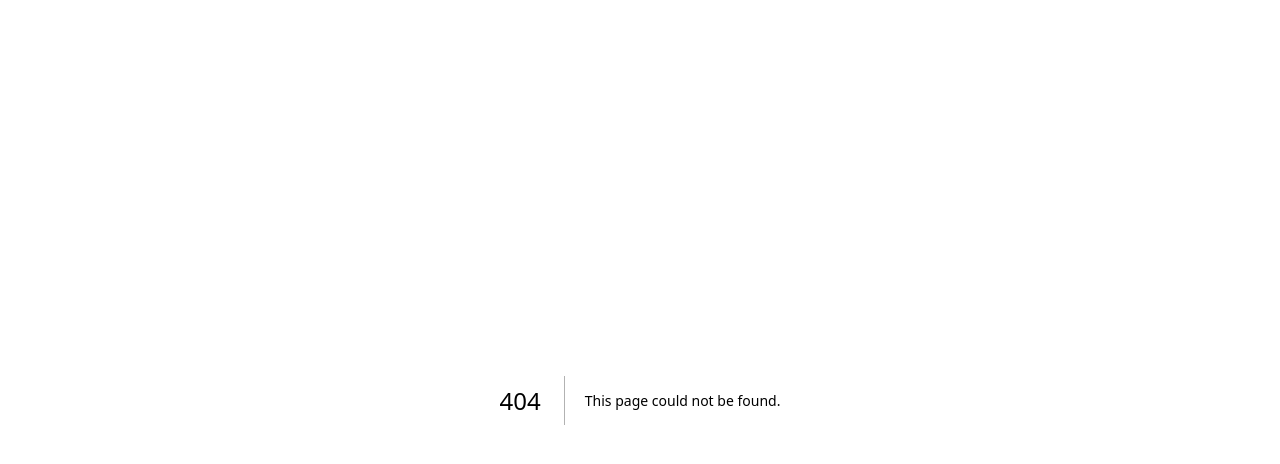
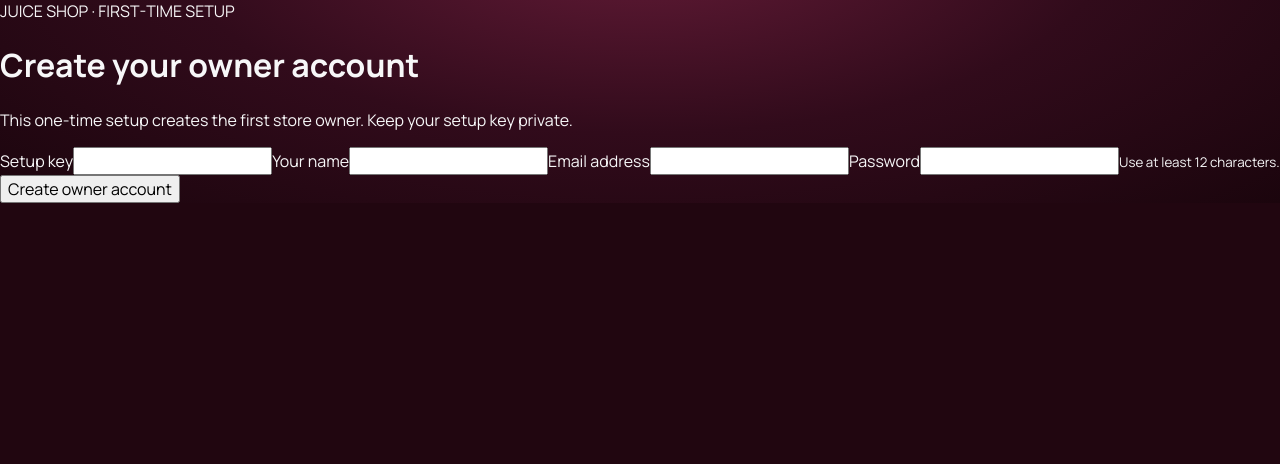
Before and after one commit to hasibhasib12/Juice-shop-, a Next.js app: page /setup in a window 1280 px wide. Before the commit this address had no page. Shown: the top 464 px of the page. Built offline with nearby package versions, Linux system fonts and the light colour scheme.

Commit message:
Add branded one-time owner setup screen

```diff
--- /dev/null
+++ b/app/setup/page.tsx
@@ -0,0 +1,50 @@
+"use client";
+
+import { FormEvent, useState } from "react";
+import { useRouter } from "next/navigation";
+
+export default function InitialSetupPage() {
+  const router = useRouter();
+  const [name, setName] = useState("");
+  const [email, setEmail] = useState("");
+  const [password, setPassword] = useState("");
+  const [setupKey, setSetupKey] = useState("");
+  const [error, setError] = useState("");
+  const [busy, setBusy] = useState(false);
+
+  async function submit(event: FormEvent<HTMLFormElement>) {
+    event.preventDefault();
+    setBusy(true);
+    setError("");
+    try {
+      const response = await fetch("/api/auth/setup", {
+        method: "POST",
+        headers: { "Content-Type": "application/json" },
+        body: JSON.stringify({ name, email, password, setupKey }),
+      });
+      const data = await response.json();
+      if (!response.ok) throw new Error(data.error || "Setup could not be completed.");
+      router.replace("/");
+    } catch (cause) {
+      setError(cause instanceof Error ? cause.message : "Setup could not be completed.");
+    } finally {
+      setBusy(false);
+    }
+  }
+
+  return (
+    <main className="setup-screen">
+      <form className="setup-panel" onSubmit={submit}>
+        <span className="setup-kicker">JUICE SHOP · FIRST-TIME SETUP</span>
+        <h1>Create your owner account</h1>
+        <p>This one-time setup creates the first store owner. Keep your setup key private.</p>
+        <label>Setup key<input required type="password" autoComplete="off" value={setupKey} onChange={(event) => setSetupKey(event.target.value)} /></label>
+        <label>Your name<input required minLength={2} maxLength={80} autoComplete="name" value={name} onChange={(event) => setName(event.target.value)} /></label>
+        <label>Email address<input required type="email" autoComplete="email" value={email} onChange={(event) => setEmail(event.target.value)} /></label>
+        <label>Password<input required minLength={12} maxLength={256} type="password" autoComplete="new-password" value={password} onChange={(event) => setPassword(event.target.value)} /><small>Use at least 12 characters.</small></label>
+        {error && <div className="setup-error" role="alert">{error}</div>}
+        <button type="submit" disabled={busy}>{busy ? "Creating account…" : "Create owner account"}</button>
+      </form>
+    </main>
+  );
+}
```
